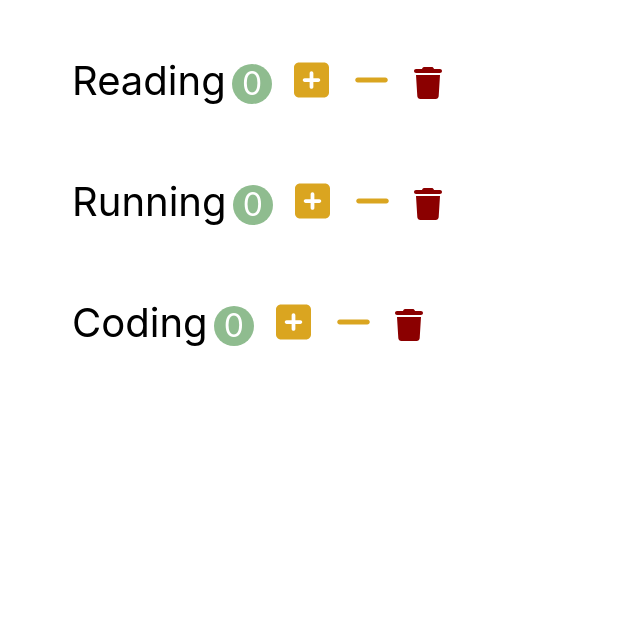
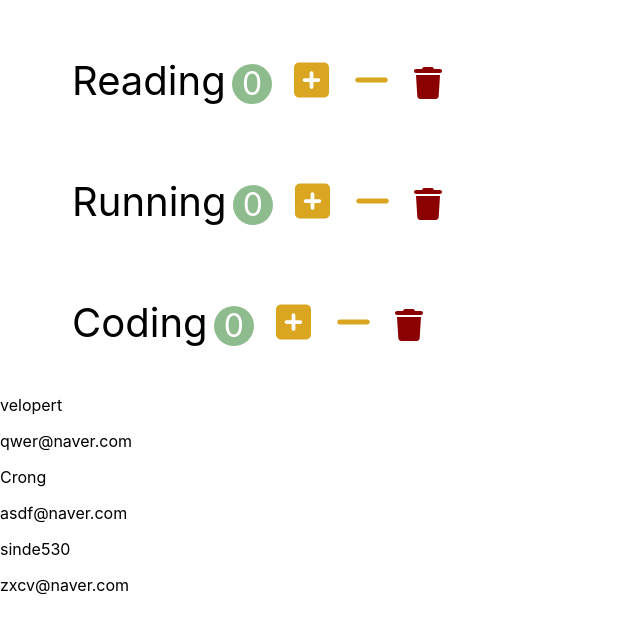
Before and after one commit to sinde530/project, a React (Create React App) app in the folder react/dream-coding/: page / in a window 1280 px wide. Shown: the top 632 px of the page, without its empty margins (0-640 px from the left). Built offline with nearby package versions, Linux system fonts and the light colour scheme.

Commit message:
map 사용1

```diff
--- a/react/dream-coding/src/App.js
+++ b/react/dream-coding/src/App.js
@@ -1,5 +1,6 @@
 import './App.css';
 import ListItem from './components/ListItem';
+import Map from './components/Map';
 
 function App() {
 
@@ -7,6 +8,7 @@ function App() {
   return (
     <div className="App">
       <ListItem />
+      <Map />
     </div>
   );
 }
--- /dev/null
+++ b/react/dream-coding/src/components/Map.js
@@ -0,0 +1,40 @@
+import React from "react";
+
+export default function Map() {
+    const users = [
+        {
+            id: 1,
+            username: 'velopert',
+            email: 'qwer@naver.com'
+        },
+        {
+            id: 2,
+            username: 'Crong',
+            email: 'asdf@naver.com'
+        },
+        {
+            id: 3,
+            username: 'sinde530',
+            email: 'zxcv@naver.com'
+        }
+    ]
+    return (
+        <div>
+            {users.map(user => (
+                <User
+                    user={user}
+                    key={user.id}
+                />
+            ))}
+        </div>
+    )
+}
+
+function User({ user }) {
+    return (
+        <>
+            <p>{user.username}</p>
+            <span>{user.email}</span>
+        </>
+    )
+}
```
